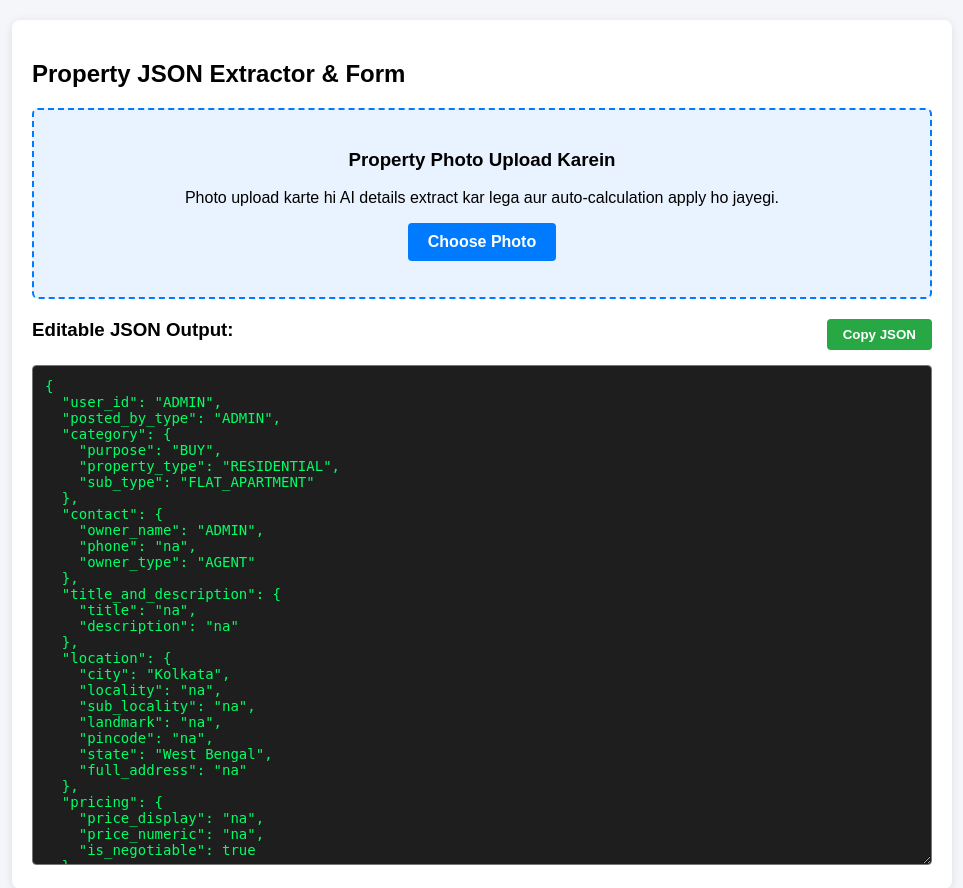
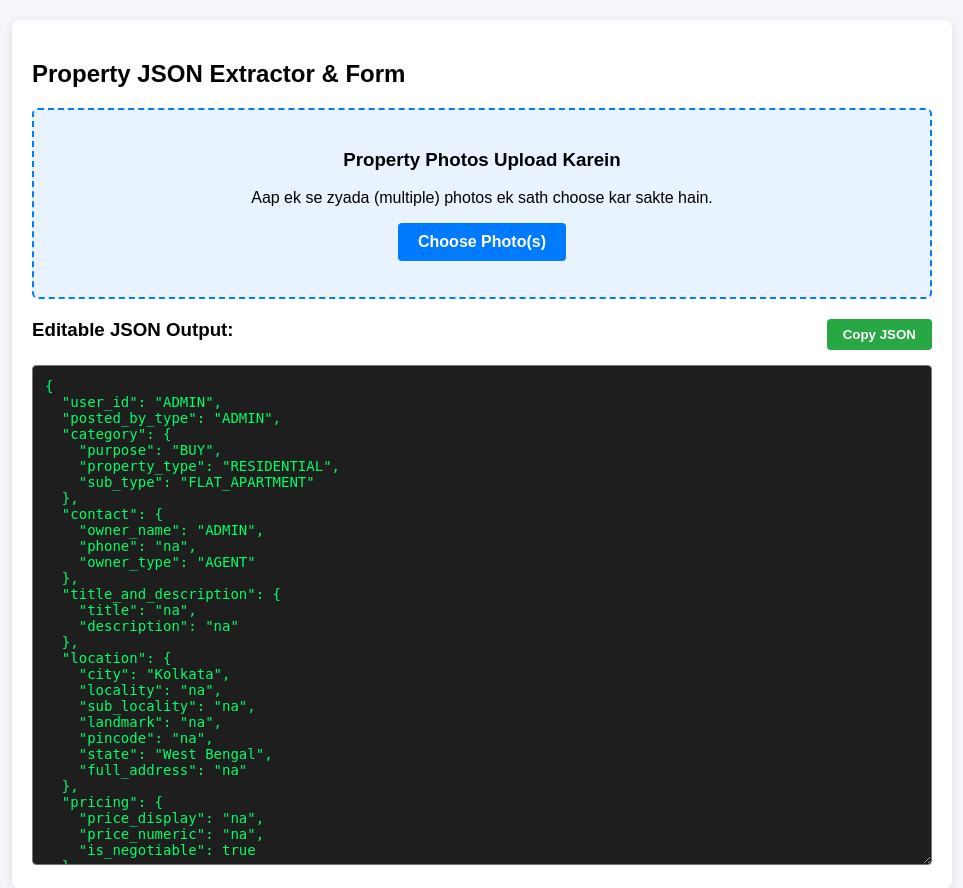
Before and after one commit to pawandevprasad03112010-crypto/FULL-STACK, a Flask app: page / in a window 1280 px wide. Shown: the top 888 px of the page, without its empty margins (158-1121 px from the left). Run offline with Flask 3, Linux system fonts and the light colour scheme.

Commit message:
Update index.html

```diff
--- a/templates/index.html
+++ b/templates/index.html
@@ -21,10 +21,11 @@
   <h2>Property JSON Extractor & Form</h2>
 
   <div class="upload-box">
-    <h3>Property Photo Upload Karein</h3>
-    <p>Photo upload karte hi AI details extract kar lega aur auto-calculation apply ho jayegi.</p>
-    <label for="imageUpload" class="btn">Choose Photo</label>
-    <input type="file" id="imageUpload" accept="image/*" style="display:none" onchange="uploadPhoto(event)">
+    <h3>Property Photos Upload Karein</h3>
+    <p>Aap ek se zyada (multiple) photos ek sath choose kar sakte hain.</p>
+    <label for="imageUpload" class="btn">Choose Photo(s)</label>
+    <!-- 'multiple' attribute add kar diya gaya hai -->
+    <input type="file" id="imageUpload" accept="image/*" multiple style="display:none" onchange="uploadPhotos(event)">
     <p id="status" style="font-weight:bold; margin-top:10px;"></p>
   </div>
 
@@ -58,16 +59,18 @@
 
   document.getElementById("jsonOutput").value = JSON.stringify(defaultJSON, null, 2);
 
-  async function uploadPhoto(event) {
-    const file = event.target.files[0];
-    if (!file) return;
+  async function uploadPhotos(event) {
+    const files = event.target.files;
+    if (!files || files.length === 0) return;
 
     const status = document.getElementById("status");
     status.style.color = "blue";
-    status.innerText = "Photo process ho rahi hai, kripya wait karein...";
+    status.innerText = `${files.length} photo(s) process ho rahi hain, waiting...`;
 
     const formData = new FormData();
-    formData.append("photo", file);
+    for (let i = 0; i < files.length; i++) {
+      formData.append("photos", files[i]);
+    }
 
     try {
       const response = await fetch("/process-image", {
@@ -79,7 +82,7 @@
       if (response.ok) {
         document.getElementById("jsonOutput").value = JSON.stringify(data, null, 2);
         status.style.color = "green";
-        status.innerText = "Data Extracted & Applied Successfully!";
+        status.innerText = "All Data Extracted & Applied Successfully!";
       } else {
         status.style.color = "red";
         status.innerText = "Error: " + data.error;
@@ -90,11 +93,10 @@
     }
   }
 
-  // Copy JSON Functionality
   function copyJSON() {
     const jsonTextarea = document.getElementById("jsonOutput");
     jsonTextarea.select();
-    jsonTextarea.setSelectionRange(0, 99999); // Mobile devices ke liye
+    jsonTextarea.setSelectionRange(0, 99999);
 
     navigator.clipboard.writeText(jsonTextarea.value).then(() => {
       const copyBtn = document.getElementById("copyBtn");
```
